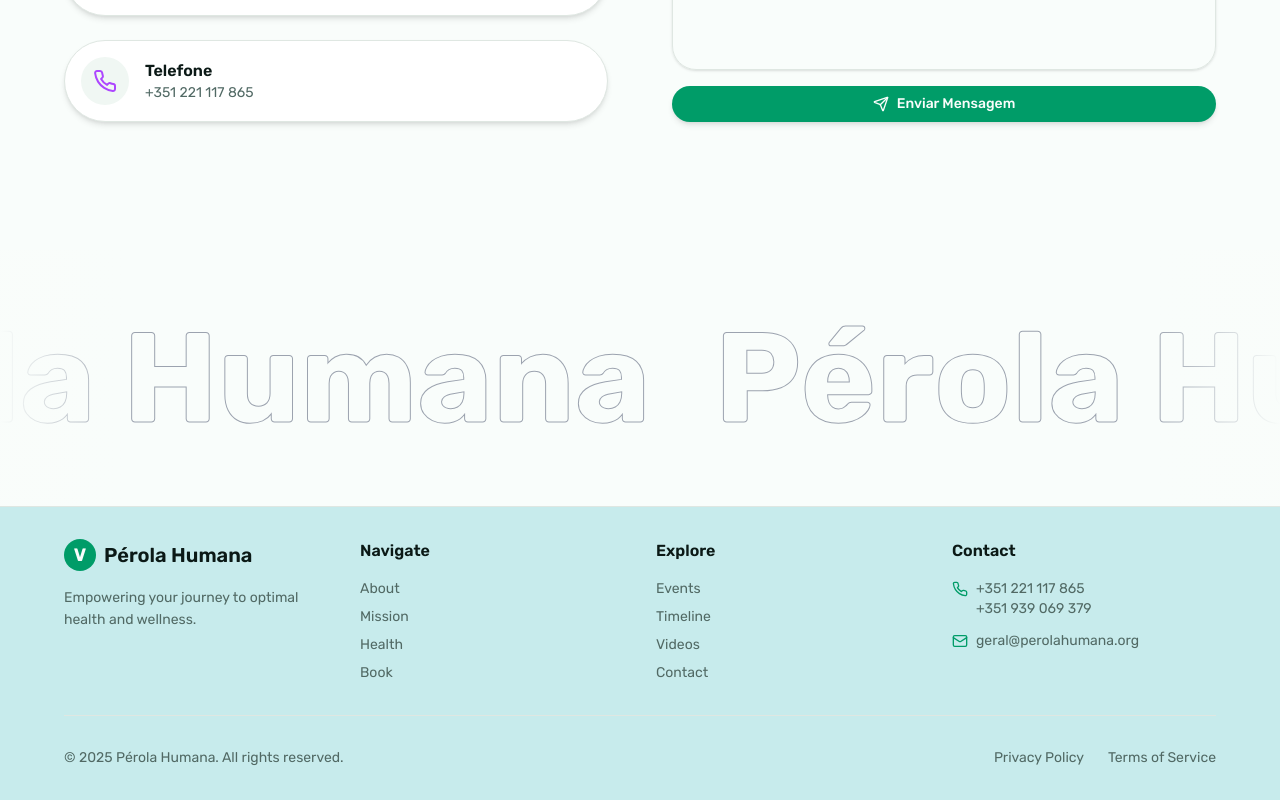
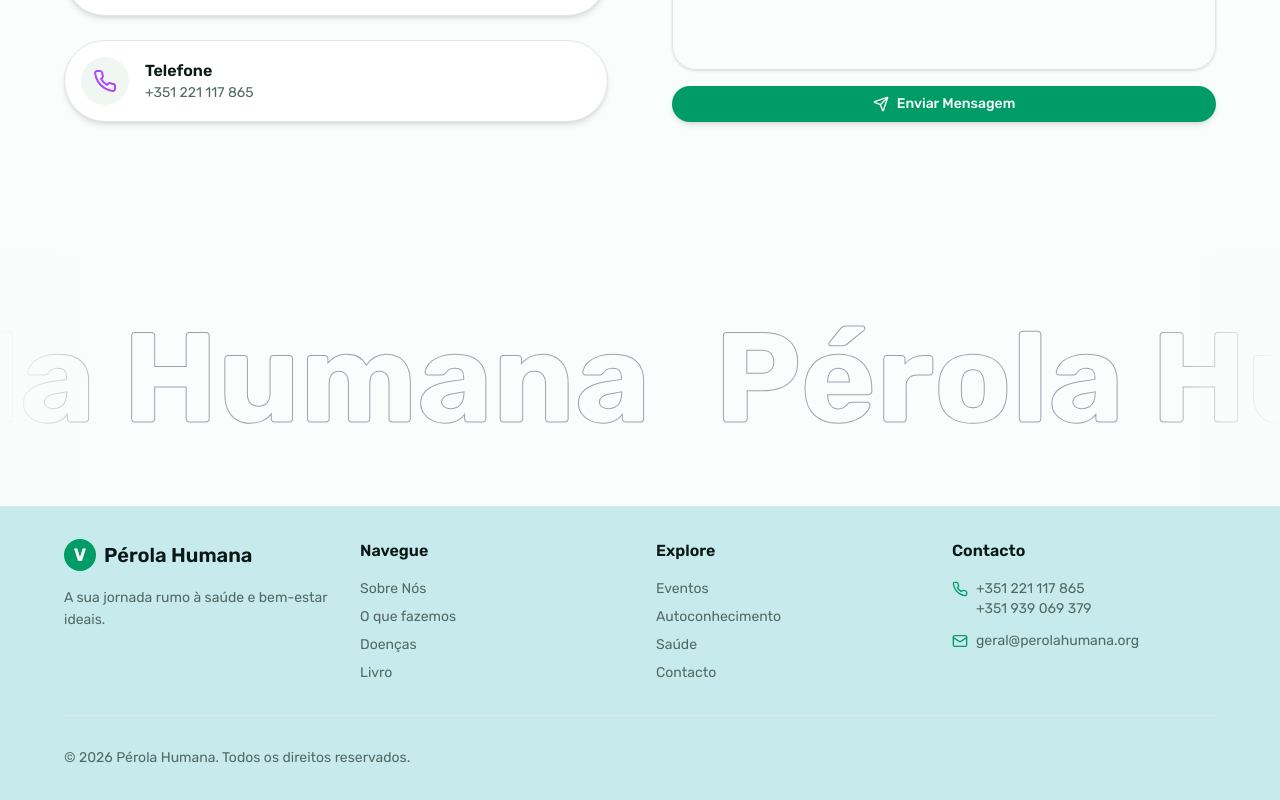
Before and after one commit to ClaudiaAlfieri/PerolaHumana, a Next.js app: page / in a window 1280 px wide. Shown: the part 8881-9681 px from the top of the page. Built offline with nearby package versions, Linux system fonts and the light colour scheme.

Commit message:
Changes to the text of the footer section

```diff
--- a/components/footer.tsx
+++ b/components/footer.tsx
@@ -18,31 +18,31 @@ export function Footer() {
               <span className="font-semibold text-xl text-foreground">Pérola Humana</span>
             </div>
             <p className="text-sm text-muted-foreground leading-relaxed">
-              Empowering your journey to optimal health and wellness.
+              A sua jornada rumo à saúde e bem-estar ideais.
             </p>
           </div>
 
           <div>
-            <h4 className="font-semibold text-foreground mb-4">Navigate</h4>
+            <h4 className="font-semibold text-foreground mb-4">Navegue</h4>
             <ul className="space-y-2 text-sm text-muted-foreground">
               <li>
                 <a href="#about" className={linkWithUnderline}>
-                  About
+                  Sobre Nós
                 </a>
               </li>
               <li>
                 <a href="#mission" className={linkWithUnderline}>
-                  Mission
+                  O que fazemos
                 </a>
               </li>
               <li>
                 <a href="#diseases" className={linkWithUnderline}>
-                  Health
+                  Doenças
                 </a>
               </li>
               <li>
                 <a href="#book" className={linkWithUnderline}>
-                  Book
+                  Livro
                 </a>
               </li>
             </ul>
@@ -53,29 +53,29 @@ export function Footer() {
             <ul className="space-y-2 text-sm text-muted-foreground">
               <li>
                 <a href="#events" className={linkWithUnderline}>
-                  Events
+                  Eventos
                 </a>
               </li>
               <li>
                 <a href="#timeline" className={linkWithUnderline}>
-                  Timeline
+                  Autoconhecimento
                 </a>
               </li>
               <li>
                 <a href="#health-videos" className={linkWithUnderline}>
-                  Videos
+                  Saúde
                 </a>
               </li>
               <li>
                 <a href="#contact" className={linkWithUnderline}>
-                  Contact
+                  Contacto
                 </a>
               </li>
             </ul>
           </div>
 
           <div>
-            <h4 className="font-semibold text-foreground mb-4">Contact</h4>
+            <h4 className="font-semibold text-foreground mb-4">Contacto</h4>
             <ul className="space-y-3 text-sm text-muted-foreground">
               <li className="flex items-start gap-2">
                 <Phone className="h-4 w-4 mt-0.5 text-primary flex-shrink-0" />
@@ -100,15 +100,15 @@ export function Footer() {
         </div>
 
         <div className="pt-8 border-t border-border flex flex-col sm:flex-row justify-between items-center gap-4">
-          <p className="text-sm text-muted-foreground">© 2025 Pérola Humana. All rights reserved.</p>
-          <div className="flex gap-6 text-sm text-muted-foreground">
+          <p className="text-sm text-muted-foreground">© 2026 Pérola Humana. Todos os direitos reservados.</p>
+          {/* <div className="flex gap-6 text-sm text-muted-foreground">
             <a href="#" className={linkWithUnderline}>
               Privacy Policy
             </a>
             <a href="#" className={linkWithUnderline}>
               Terms of Service
             </a>
-          </div>
+          </div> */}
         </div>
       </div>
     </footer>
```
